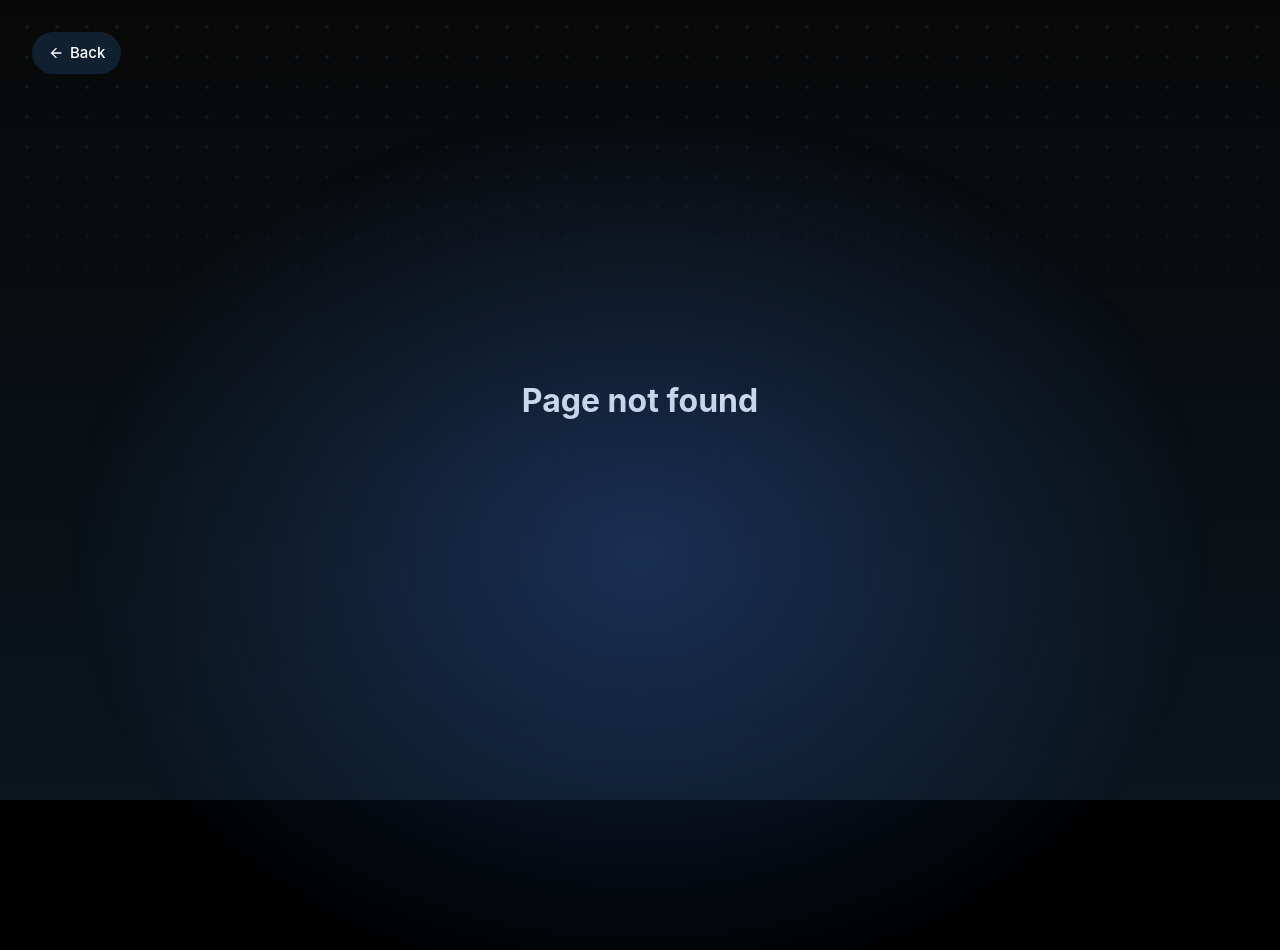
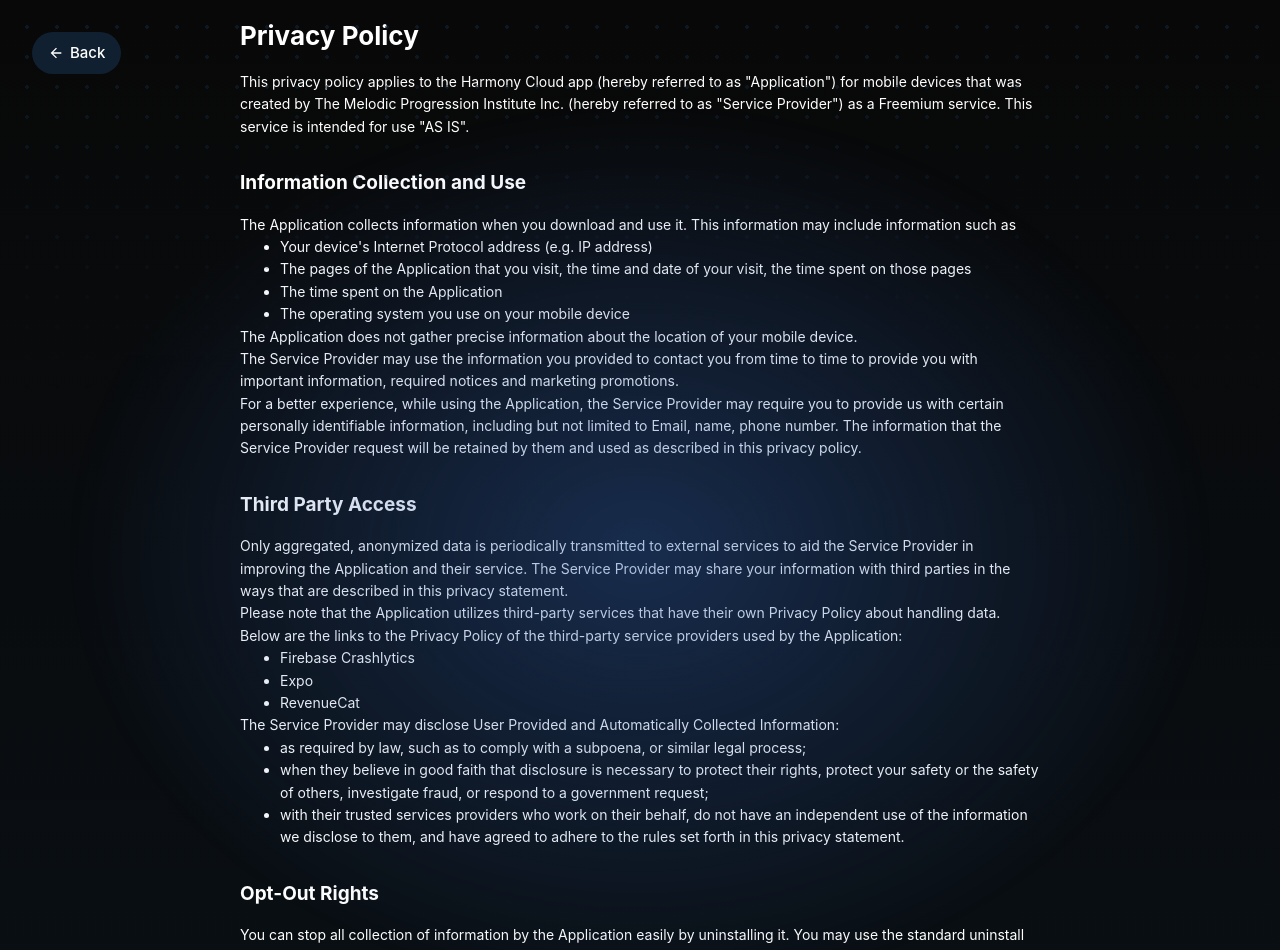
Before and after one commit to melodicprogression/harmonycloud.pro, a Next.js app: page /privacy in a window 1280 px wide. Before the commit this address had no page. Shown: the top 950 px of the page. Before the commit the page ends 800 px from the top, so only its background shows below. Built offline with nearby package versions, Linux system fonts and the light colour scheme.

Commit message:
add privacy policy

```diff
--- /dev/null
+++ b/src/app/privacy/page.tsx
@@ -0,0 +1,110 @@
+export default function Privacy() {
+  return (
+    <div style={{ maxWidth: '800px', margin: '0 auto', padding: '20px', color: '#fff' }}>
+      <h1 style={{ fontSize: '26px', marginBottom: '20px' }}>Privacy Policy</h1>
+
+      <div style={{ lineHeight: '1.6', fontSize: '14px' }}>
+        <p>
+          This privacy policy applies to the Harmony Cloud app (hereby referred to as "Application") for mobile devices that was created by The Melodic Progression Institute Inc. (hereby referred to as "Service Provider") as a Freemium service. This service is intended for use "AS IS".
+        </p>
+
+        <h2 style={{ fontSize: '19px', margin: '30px 0 15px 0' }}>Information Collection and Use</h2>
+
+        <p>
+          The Application collects information when you download and use it. This information may include information such as
+        </p>
+
+        <ul>
+          <li>Your device's Internet Protocol address (e.g. IP address)</li>
+          <li>The pages of the Application that you visit, the time and date of your visit, the time spent on those pages</li>
+          <li>The time spent on the Application</li>
+          <li>The operating system you use on your mobile device</li>
+        </ul>
+
+        <p>
+          The Application does not gather precise information about the location of your mobile device.
+        </p>
+
+        <p>
+          The Service Provider may use the information you provided to contact you from time to time to provide you with important information, required notices and marketing promotions.
+        </p>
+
+        <p>
+          For a better experience, while using the Application, the Service Provider may require you to provide us with certain personally identifiable information, including but not limited to Email, name, phone number. The information that the Service Provider request will be retained by them and used as described in this privacy policy.
+        </p>
+
+        <h2 style={{ fontSize: '19px', margin: '30px 0 15px 0' }}>Third Party Access</h2>
+
+        <p>
+          Only aggregated, anonymized data is periodically transmitted to external services to aid the Service Provider in improving the Application and their service. The Service Provider may share your information with third parties in the ways that are described in this privacy statement.
+        </p>
+
+        <p>
+          Please note that the Application utilizes third-party services that have their own Privacy Policy about handling data. Below are the links to the Privacy Policy of the third-party service providers used by the Application:
+        </p>
+
+        <ul>
+          <li>Firebase Crashlytics</li>
+          <li>Expo</li>
+          <li>RevenueCat</li>
+        </ul>
+
+        <p>The Service Provider may disclose User Provided and Automatically Collected Information:</p>
+
+        <ul>
+          <li>as required by law, such as to comply with a subpoena, or similar legal process;</li>
+          <li>when they believe in good faith that disclosure is necessary to protect their rights, protect your safety or the safety of others, investigate fraud, or respond to a government request;</li>
+          <li>with their trusted services providers who work on their behalf, do not have an independent use of the information we disclose to them, and have agreed to adhere to the rules set forth in this privacy statement.</li>
+        </ul>
+
+        <h2 style={{ fontSize: '19px', margin: '30px 0 15px 0' }}>Opt-Out Rights</h2>
+
+        <p>
+          You can stop all collection of information by the Application easily by uninstalling it. You may use the standard uninstall processes as may be available as part of your mobile device or via the mobile application marketplace or network.
+        </p>
+
+        <h2 style={{ fontSize: '19px', margin: '30px 0 15px 0' }}>Data Retention Policy</h2>
+
+        <p>
+          The Service Provider will retain User Provided data for as long as you use the Application and for a reasonable time thereafter. If you'd like them to delete User Provided Data that you have provided via the Application, please contact them at info@stefonharris.com and they will respond in a reasonable time.
+        </p>
+
+        <h2 style={{ fontSize: '19px', margin: '30px 0 15px 0' }}>Children</h2>
+
+        <p>
+          The Service Provider does not use the Application to knowingly solicit data from or market to children under the age of 13.
+        </p>
+
+        <p>
+          The Application does not address anyone under the age of 13. The Service Provider does not knowingly collect personally identifiable information from children under 13 years of age. In the case the Service Provider discover that a child under 13 has provided personal information, the Service Provider will immediately delete this from their servers. If you are a parent or guardian and you are aware that your child has provided us with personal information, please contact the Service Provider (info@stefonharris.com) so that they will be able to take the necessary actions.
+        </p>
+
+        <h2 style={{ fontSize: '19px', margin: '30px 0 15px 0' }}>Security</h2>
+
+        <p>
+          The Service Provider is concerned about safeguarding the confidentiality of your information. The Service Provider provides physical, electronic, and procedural safeguards to protect information the Service Provider processes and maintains.
+        </p>
+
+        <h2 style={{ fontSize: '19px', margin: '30px 0 15px 0' }}>Changes</h2>
+
+        <p>
+          This Privacy Policy may be updated from time to time for any reason. The Service Provider will notify you of any changes to the Privacy Policy by updating this page with the new Privacy Policy. You are advised to consult this Privacy Policy regularly for any changes, as continued use is deemed approval of all changes.
+        </p>
+
+        <p>This privacy policy is effective as of 2025-08-19</p>
+
+        <h2 style={{ fontSize: '19px', margin: '30px 0 15px 0' }}>Your Consent</h2>
+
+        <p>
+          By using the Application, you are consenting to the processing of your information as set forth in this Privacy Policy now and as amended by us.
+        </p>
+
+        <h2 style={{ fontSize: '19px', margin: '30px 0 15px 0' }}>Contact Us</h2>
+
+        <p>
+          If you have any questions regarding privacy while using the Application, or have questions about the practices, please contact the Service Provider via email at info@stefonharris.com.
+        </p>
+      </div>
+    </div>
+  );
+}
```
